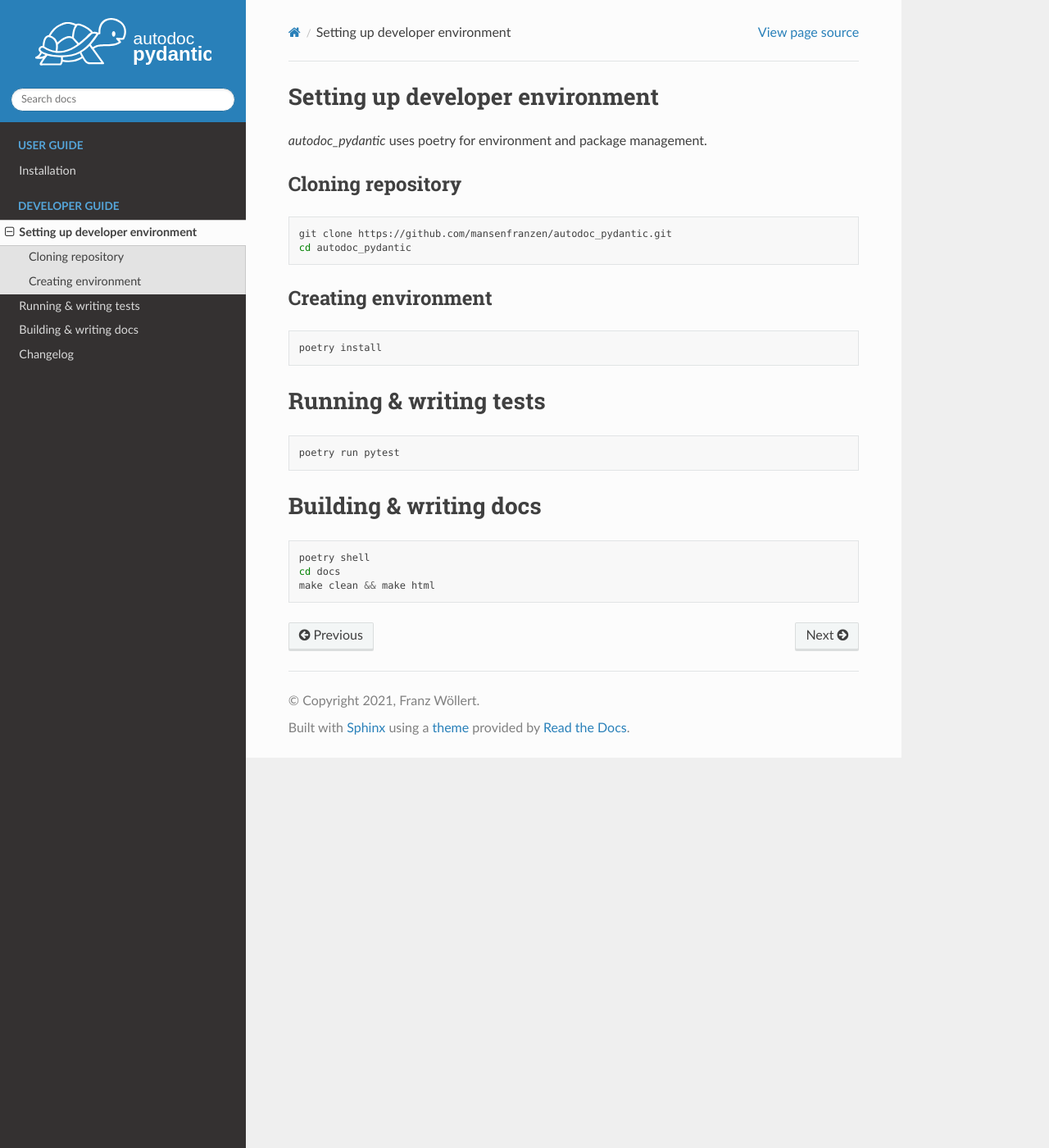
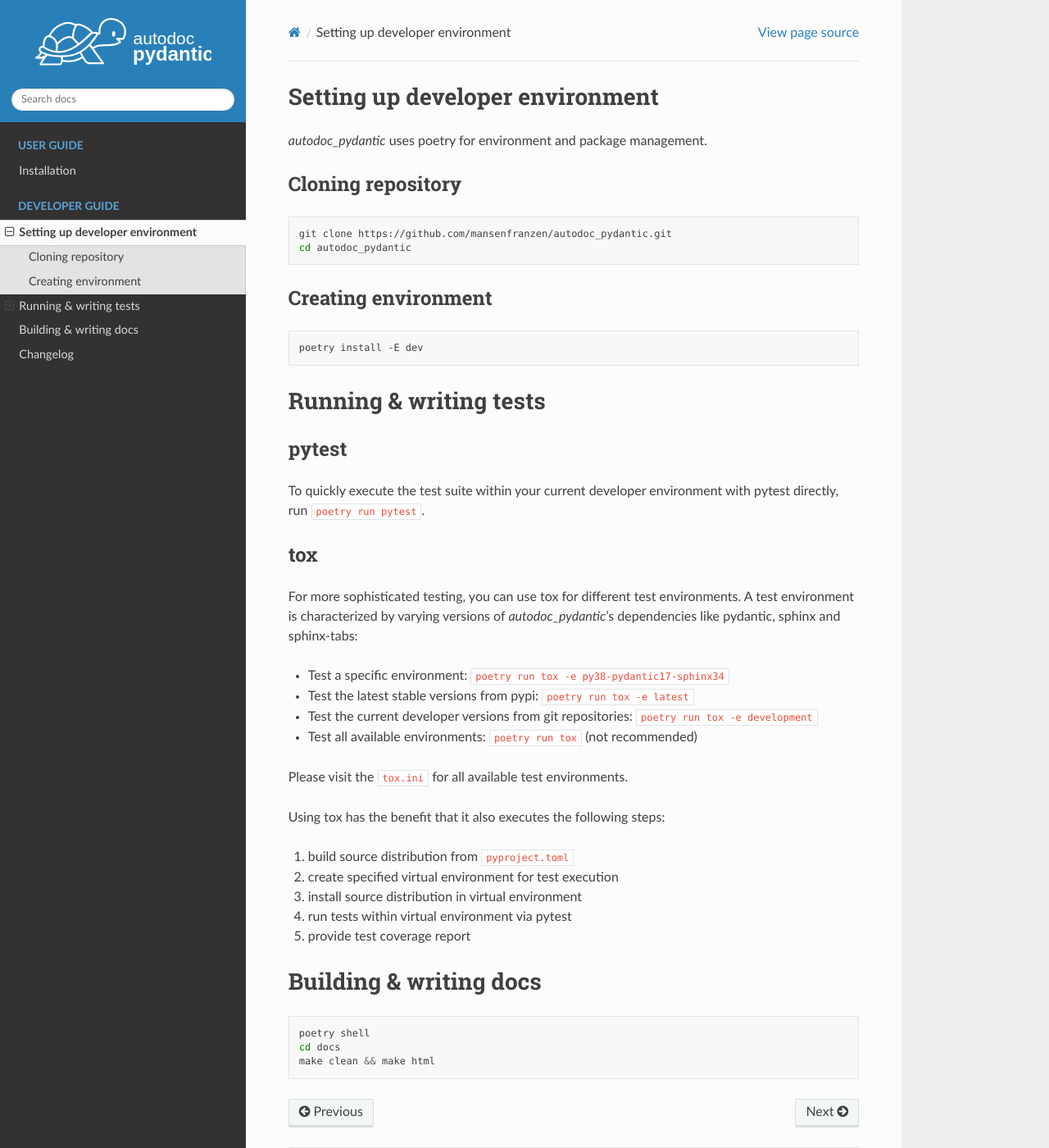
Before and after one commit to mansenfranzen/autodoc_pydantic, a Sphinx documentation site: the page built from docs/source/developer_guide.rst, in a window 1280 px wide and 1400 px high. Shown: the whole window at 82% size. Built offline with Sphinx 7.4.7 and the Read the Docs theme 2.0.0, drawn with Linux system fonts in a browser that asks for light colours; pages that are not in the unit, such as notebooks, are missing from menus.

Commit message:
Update dev guide for running tests.

```diff
--- a/docs/source/developer_guide.rst
+++ b/docs/source/developer_guide.rst
@@ -17,15 +17,40 @@ Creating environment
 
 .. code-block:: bash
 
-   poetry install
+   poetry install -E dev
 
 -----------------------
 Running & writing tests
 -----------------------
 
-.. code-block:: bash
+pytest
+------
 
-   poetry run pytest
+To quickly execute the test suite within your current developer environment
+with pytest directly, run ``poetry run pytest``.
+
+tox
+---
+
+For more sophisticated testing, you can use tox for different test
+environments. A test environment is characterized by varying versions of
+*autodoc_pydantic*'s dependencies like pydantic, sphinx and sphinx-tabs:
+
+- Test a specific environment: ``poetry run tox -e py38-pydantic17-sphinx34``
+- Test the latest stable versions from pypi: ``poetry run tox -e latest``
+- Test the current developer versions from git repositories: ``poetry run tox -e development``
+- Test all available environments: ``poetry run tox`` (not recommended)
+
+Please visit the ``tox.ini`` for all available test environments.
+
+Using tox has the benefit that it also executes the following steps:
+
+1. build source distribution from ``pyproject.toml``
+2. create specified virtual environment for test execution
+3. install source distribution in virtual environment
+4. run tests within virtual environment via pytest
+5. provide test coverage report
+
 
 -----------------------
 Building & writing docs
```
